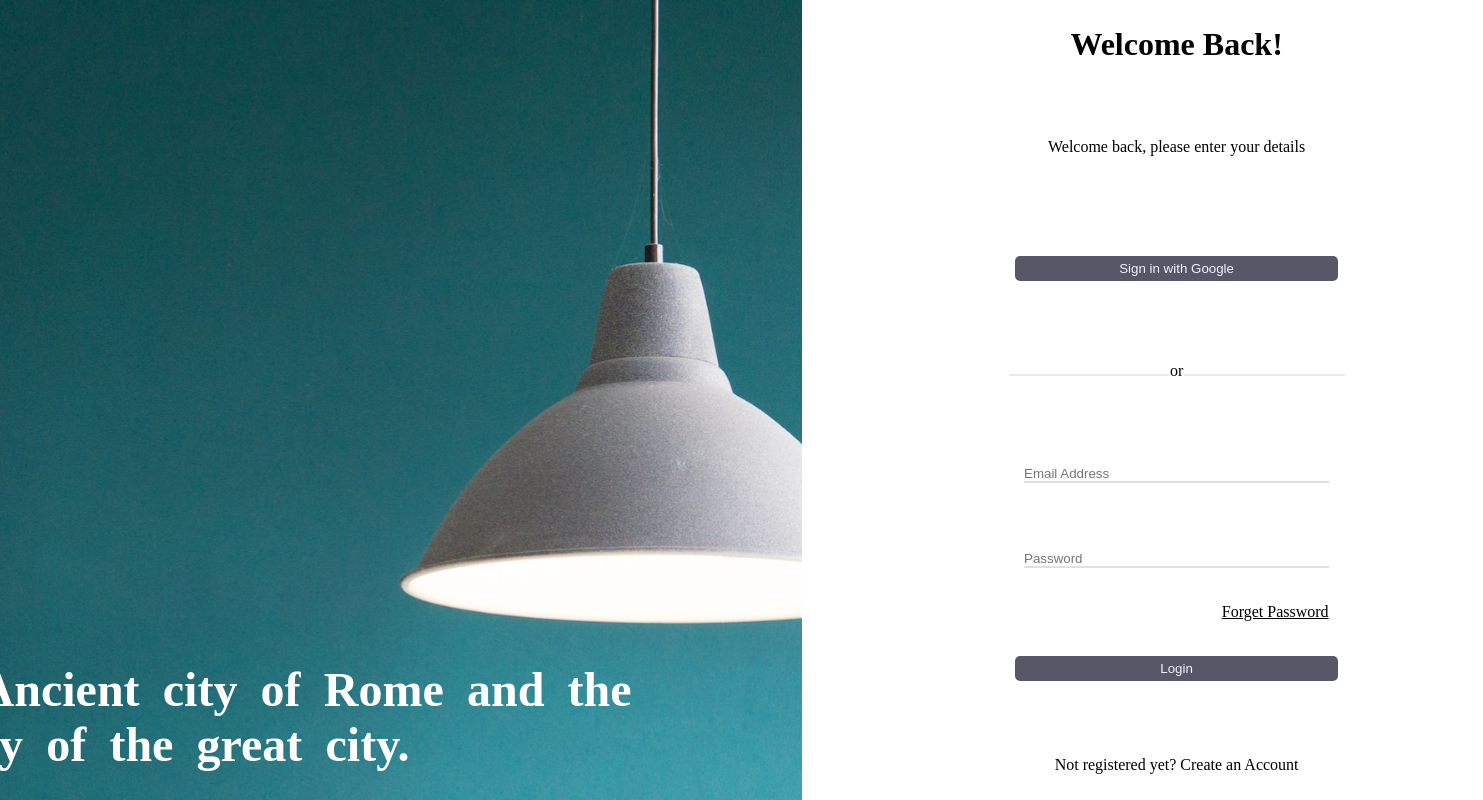
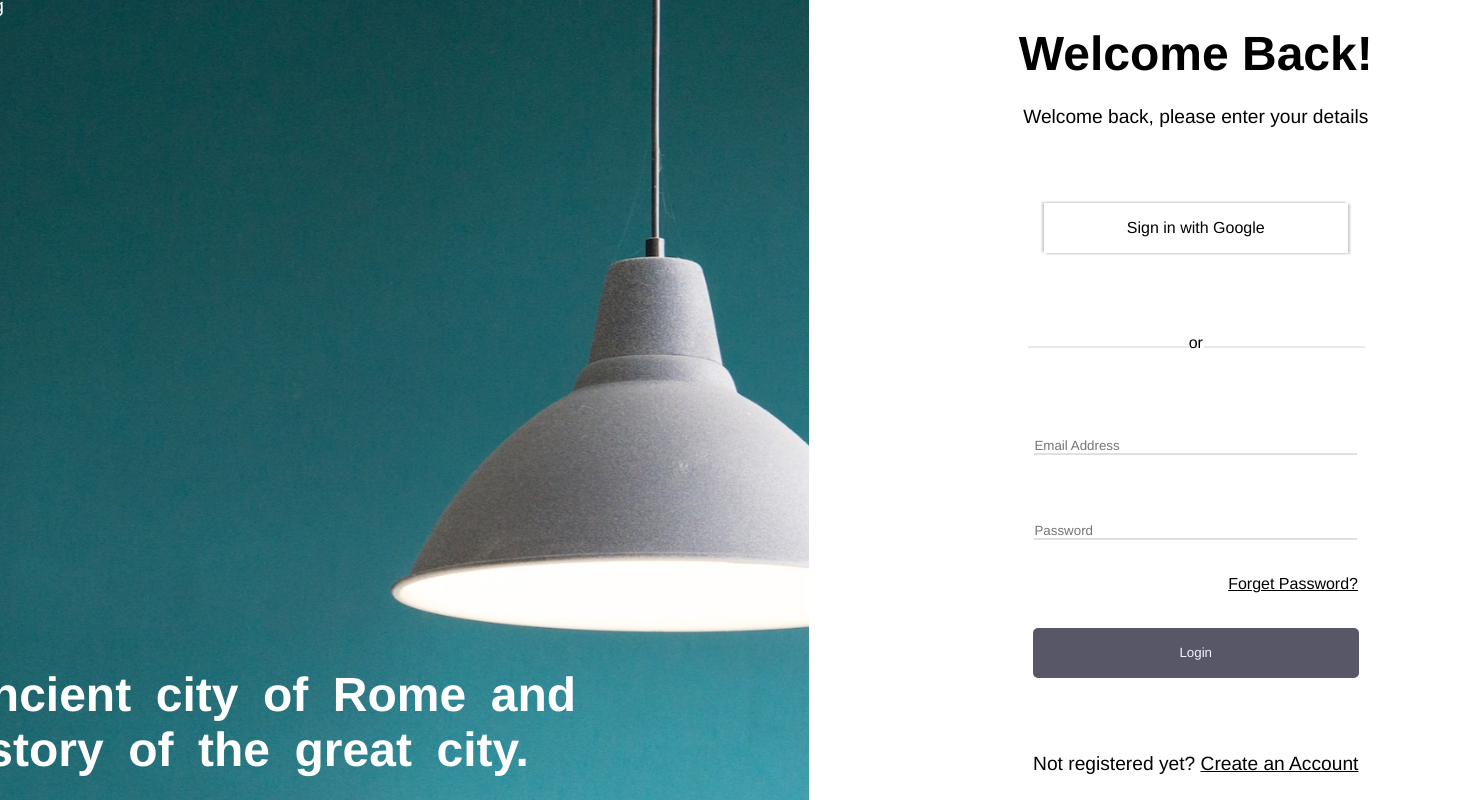
Before and after one commit to Adesina-Abiodun/SkillUp-Blog, a React (Vite) app in the folder SKILLUP-BLOG/: page /login in a window 1280 px wide. Shown: the top 800 px of the page, 1483 px wide, since content can reach past the window. Built offline with nearby package versions, Linux system fonts and the light colour scheme.

Commit message:
Josh and Chris push

```diff
--- a/SKILLUP-BLOG/package.json
+++ b/SKILLUP-BLOG/package.json
@@ -13,6 +13,8 @@
     "react": "^18.2.0",
     "react-dom": "^18.2.0",
     "react-hook-form": "^7.38.0",
+    "react-icon": "^1.0.0",
+    "react-icons": "^4.6.0",
     "react-router-dom": "^6.4.2"
   },
   "devDependencies": {
--- a/SKILLUP-BLOG/src/LoginPage/Login.css
+++ b/SKILLUP-BLOG/src/LoginPage/Login.css
@@ -1,93 +1,3 @@
- .loginpage {
-   display: flex;
-   justify-content: center;
-   align-items: center;
-   width: 100%;
- }
-
- .txtcnt {
-   background: url('./img/bgimg.svg');
-   background-position: center;
-   background-repeat: none;
-   background-size: cover;
-   display: flex;
-   flex-direction: column;
-   height: 100%;
-   width: 65%;
-   padding: 30px 20px;
-   justify-content: space-between;
- }
-
- .home {
-   margin-top: 100px;
-   text-decoration: none;
-   color: white;
- }
-
- .title {
-   width: 100%;
-   font-weight: 700;
-   font-size: 2.6rem;
-   color: white;
- }
-
- #autor {
-   margin-top: 20px;
-   margin-bottom: 10px;
-   color: white;
- }
-
- #olive {
-   font-weight: 500;
-   font-size: 40px;
- }
-
- #lead {
-   font-weight: 500;
-   font-size: 24px;
- }
-
- .form {
-   width: 35%;
-   height: 100%;
-   display: flex;
-   flex-direction: column;
-   align-items: center;
-   justify-content: center;
-   row-gap: 20px;
-   padding-top: 100px;
-   padding-left: 50px;
-   padding-right: 20px;
-   padding-bottom: 100px;
- }
-
- .fom {
-   width: 100%;
- }
-
- form input {
-   outline: none;
-   border: none;
-   margin-top: 25px;
-   background-color: transparent;
-   border-bottom: 2px rgba(47, 46, 65, 0.15) solid;
- }
-
- #pswrd {
-   text-align: right;
-   width: 100%;
- }
-
- #login {
-   background-color: rgba(47, 46, 65, 0.8);
-   padding: 5px;
-   border-radius: 5px;
-   width: 90%;
-   border: none;
-   outline: none;
-   color: #F3F2FF;
- }
-=======
 * {
   box-sizing: border-box;
   margin: 0;
@@ -162,7 +72,18 @@
   padding-right: 50px;
   padding-bottom: 100px;
 }
-
+.welcont{
+    display: flex;
+    flex-direction: column;
+    align-items: center;
+    justify-content: center;
+}
+#welcm{
+    font-size: 3rem;
+}
+#details{
+    font-size: 1.2rem;
+}
 .fom {
   width: 80%;
   display: flex;
@@ -170,7 +91,16 @@
   align-items: center;
   row-gap: 10px;
 }
-
+#google{
+    height: 50px;
+    width: 80%;
+    text-align: center;
+    display: flex;
+    justify-content: center;
+    text-decoration: none;
+    align-items: center;
+    box-shadow: 2px 1px 2px 0px rgba(128, 128, 128, 0.411), -2px -1px 2px 0px rgba(128, 128, 128, 0.411);
+}
 .fom input{
   outline: none;
   border: none;
@@ -191,8 +121,19 @@
   background-color: rgba(47, 46, 65, 0.8);
   padding: 5px;
   border-radius: 5px;
-  width: 90%;
+  width: 86%;
+  height: 50px;
+  border-radius: 5px;
   border: none;
   outline: none;
   color: #F3F2FF;
 }
+#signup{
+    font-size: 1.2rem;
+}
+
+@media screen and (max-width: 1000px) {
+    .txtcnt{
+      display: none;
+    }
+  }
--- a/SKILLUP-BLOG/src/LoginPage/Login.jsx
+++ b/SKILLUP-BLOG/src/LoginPage/Login.jsx
@@ -1,6 +1,7 @@
 import React from 'react'
 import { useForm } from "react-hook-form"
 import { NavLink } from "react-router-dom"
+// import{ FcGoogle } from "react-icons/fa"
 import './Login.css'
 import v1 from './img/v1.svg'
 import v2 from './img/v1.svg'
@@ -8,7 +9,7 @@ import v2 from './img/v1.svg'
 
 function Login() {
 
-  const { regiser, handleSubmit } = useForm()
+  // const { regiser, handleSubmit } = useForm()
 
 
 
@@ -24,20 +25,22 @@ function Login() {
         </div>
       </div>
       <div className='form'>
-        <h1>Welcome Back!</h1>
-        <p>Welcome back, please enter your details</p>
+        <div className='welcont'>
+          <h1 id='welcm'>Welcome Back!</h1>
+          <p id='details'>Welcome back, please enter your details</p>
+        </div>
         <form className='fom' action="">
-          <button>Sign in with Google</button>
+          <NavLink id='google'> Sign in with Google</NavLink>
           <br /><br />
           <p><img src={v1} />or<img src={v2} /></p>
           <br /><br />
           <input type="email" placeholder='Email Address' />
           <br />
           <input type="password" placeholder='Password' />
-          <p id='pswrd'><NavLink>Forget Password</NavLink></p>
+          <p id='pswrd'><NavLink>Forget Password?</NavLink></p>
           <button id='login'>Login</button>
         </form>
-        <p>Not registered yet? Create an Account</p>
+        <p id='signup'>Not registered yet? <NavLink>Create an Account</NavLink></p>
       </div>
     </div>
   )
```
Also changed, not shown: 1 other file (tests, documents, lock files or other folders).
